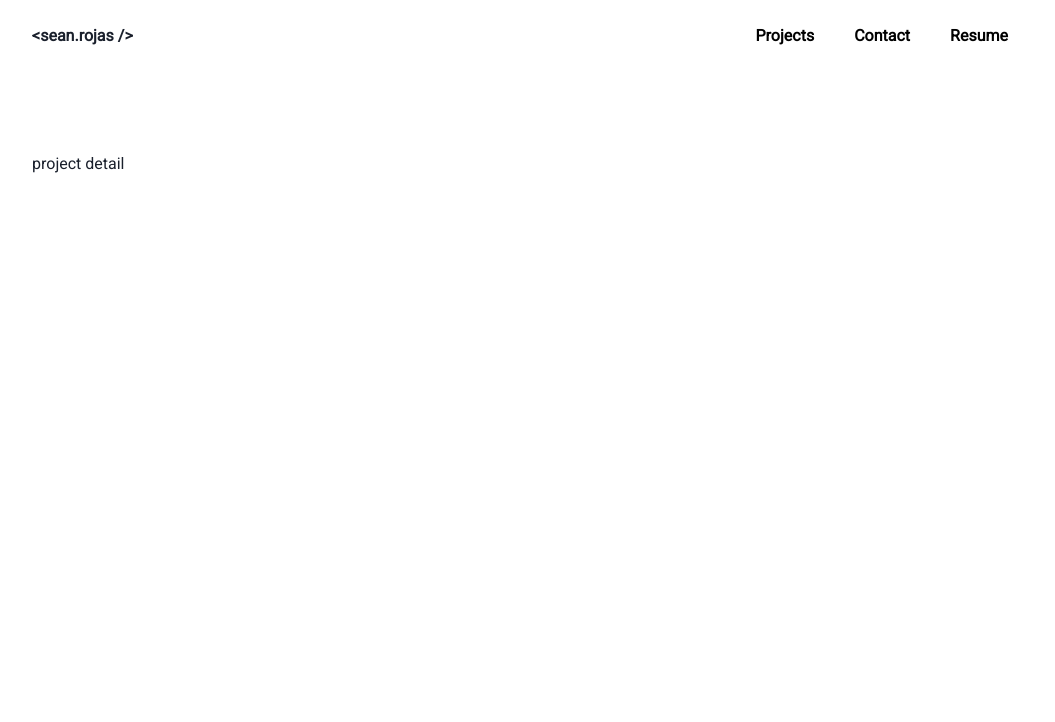
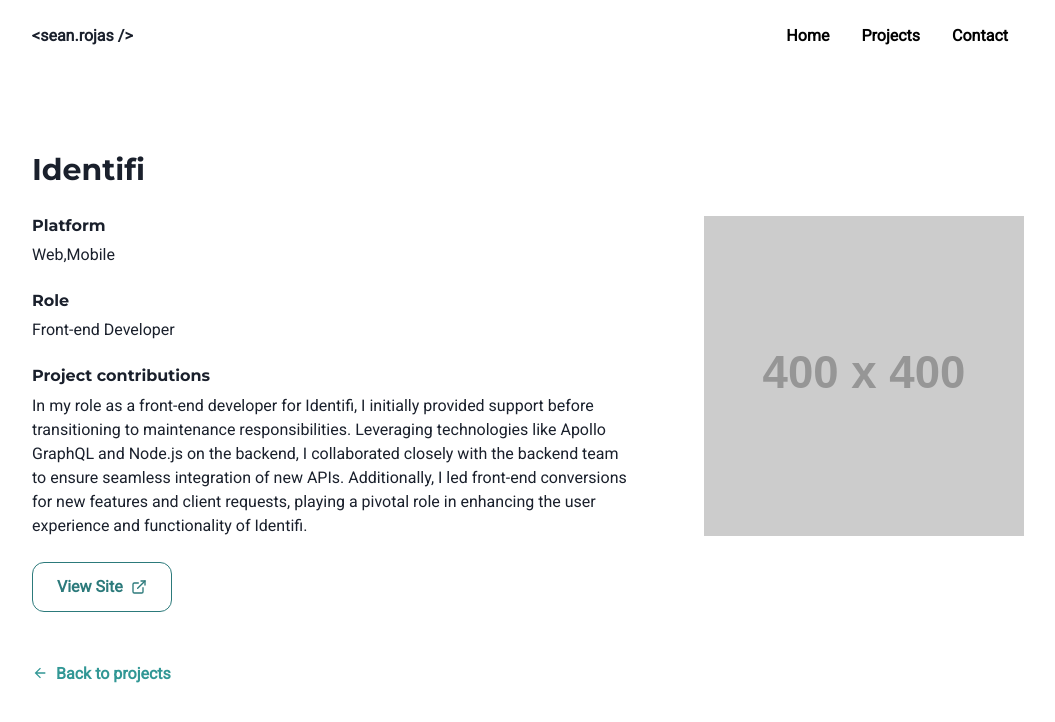
Before and after one commit to sr-webcode/my-portfolio, a React (Vite) app: page /projects/identifi in a window 1280 px wide. Shown: the top 722 px of the page, without its empty margins (112-1167 px from the left). Built offline with nearby package versions, Linux system fonts and the light colour scheme.

Commit message:
feat: Add project detail page, setup absolute imports

```diff
--- a/src/components/Navigation/index.tsx
+++ b/src/components/Navigation/index.tsx
@@ -15,15 +15,15 @@
 			<Button variant="text" padding={0} as={Link} to="/">
 				{'<sean.rojas />'}
 			</Button>
-			<HStack>
+			<HStack spacing={0}>
+				<Button as={Link} to={PAGE_URLS.HOME} variant="ghost">
+					Home
+				</Button>
 				<Button as={Link} to={PAGE_URLS.PROJECTS} variant="ghost">
 					Projects
 				</Button>
 				<Button as={Link} to={PAGE_URLS.CONTACT} variant="ghost">
 					Contact
-				</Button>
-				<Button as={Link} to={'/works'} variant="ghost">
-					Resume
 				</Button>
 			</HStack>
 		</HStack>
--- a/src/constants.ts
+++ b/src/constants.ts
@@ -1,13 +1,21 @@
+type TPlatformTypes = 'Web' | 'Mobile';
+
 type TProject = {
+	id: string;
 	name: string;
 	description: string;
 	contributions: string;
 	url?: string;
+	role?: string;
+	platForms: TPlatformTypes[];
 };
 
 export const projects: TProject[] = [
 	{
+		id: 'outstaffer',
+		platForms: ['Web'],
 		name: 'Outstaffer GWP',
+		role: 'Senior Front-end developer',
 		url: 'https://www.google.com/',
 		description:
 			'With Outstaffer, the process of hiring and managing global talent becomes remarkably straightforward. From recruitment to onboarding, compliance to payments, we handle every aspect of global HR, allowing companies to focus on their core objectives while we take care of the rest.',
@@ -15,6 +23,8 @@
 			'As a senior front-end developer at Outstaffer, my role revolves around enhancing the user experience and functionality of our global platform product. From UI conversions to API integrations, I collaborate closely with the backend team to ensure seamless communication and integration between frontend and backend systems. Leveraging React for the frontend and Node.js for the backend, I work tirelessly to adapt and evolve our platform as it grows in size and complexity.'
 	},
 	{
+		id: 'reitscreener',
+		platForms: ['Web', 'Mobile'],
 		name: 'Reitscreener',
 		url: 'https://www.google.com/',
 		description:
@@ -23,6 +33,8 @@
 			"As one of the front-end engineers behind REITScreener, my focus has been on the visual transformation of the user interface while maintaining the integrity of the platform for our pro-members. This involved crafting a seamless UI conversion that ensures a smooth transition for users, all while upholding the functionality and familiarity that our pro-members value. By meticulously refining every aspect of the front-end experience, I've contributed to enhancing the usability and accessibility of REITScreener, empowering investors to navigate the complex world of REIT investing with confidence."
 	},
 	{
+		id: 'insite-logic',
+		platForms: ['Web'],
 		name: 'Insite Logic',
 		url: 'https://www.google.com/',
 		description:
@@ -31,6 +43,8 @@
 			'In this project, I spearheaded the front-end development using React, collaborating closely with a backend developer responsible for crafting robust API services. Together, we orchestrated a seamless integration of data and design, breathing life into the intricate analytics and dynamic user interface that define InSite Logic.'
 	},
 	{
+		id: 'identifi',
+		platForms: ['Web', 'Mobile'],
 		name: 'Identifi',
 		url: 'https://www.google.com/',
 		description:
--- a/src/pages/Home.tsx
+++ b/src/pages/Home.tsx
@@ -7,6 +7,7 @@
 	VStack,
 	HStack
 } from '@chakra-ui/react';
+import resumePdfLink from '@assets/docs/resume.pdf';
 
 import myProfileAvatar from '../assets/profilePicture.png';
 import { PAGE_URLS } from '../routes';
@@ -31,6 +32,9 @@
 				<Button onClick={() => navigate(PAGE_URLS.PROJECTS)}>
 					View Projects
 				</Button>
+				<Button as={'a'} variant="outline" href={resumePdfLink} target="_blank">
+					Download CV
+				</Button>
 			</HStack>
 		</VStack>
 	);
--- a/src/pages/ProjectDetail.tsx
+++ b/src/pages/ProjectDetail.tsx
@@ -1,18 +1,78 @@
-import { useNavigate } from 'react-router-dom';
+import { useParams, Navigate, Link } from 'react-router-dom';
 import {
+	Box,
+	Button,
+	Center,
+	HStack,
+	Heading,
+	Image,
+	Stack,
 	Text,
-	Avatar,
-	Button,
-	Heading,
-	VStack,
-	HStack
+	Wrap,
+	WrapItem
 } from '@chakra-ui/react';
 
-import myProfileAvatar from '../assets/profilePicture.png';
-import { PAGE_URLS } from '../routes';
+import { PAGE_URLS } from '@/routes';
+import { projects } from '@/constants';
+import { ArrowBackIcon, ExternalLinkIcon } from '@chakra-ui/icons';
+
+interface IProjectDetailItems {
+	title: string;
+	content: string;
+}
+
+const ProjectDetailItems = ({ title, content }: IProjectDetailItems) => (
+	<Stack>
+		<Heading size="sm">{title}</Heading>
+		<Text>{content}</Text>
+	</Stack>
+);
 
 const ProjectDetail = () => {
-	return <div>project detail</div>;
+	const { id: paramId } = useParams<{ id: string }>();
+	const project = projects.find(({ id }) => id === paramId);
+	if (!project) return <Navigate to="/404" />;
+
+	const { name, platForms, role, contributions, url } = project;
+
+	return (
+		<Stack width="full" spacing={7} alignItems="flex-start">
+			<Heading size="lg">{name}</Heading>
+			<HStack alignItems="flex-start" justifyContent="space-between">
+				<Stack spacing={6} alignItems="flex-start" width="60%">
+					<ProjectDetailItems title="Platform" content={platForms.toString()} />
+					<ProjectDetailItems
+						title="Role"
+						content={role ?? 'Front-end Developer'}
+					/>
+					<ProjectDetailItems
+						title="Project contributions"
+						content={contributions}
+					/>
+					<Button
+						as="a"
+						href={url}
+						variant="outline"
+						rightIcon={<ExternalLinkIcon />}
+					>
+						View Site
+					</Button>
+				</Stack>
+				<Box width="100%" maxWidth={320}>
+					<Image alt={name} fallbackSrc="https://via.placeholder.com/400" />
+				</Box>
+			</HStack>
+			<Button
+				mt={6}
+				as={Link}
+				variant="link"
+				to={PAGE_URLS.PROJECTS}
+				leftIcon={<ArrowBackIcon />}
+			>
+				Back to projects
+			</Button>
+		</Stack>
+	);
 };
 
 export default ProjectDetail;
--- a/src/pages/Projects.tsx
+++ b/src/pages/Projects.tsx
@@ -7,10 +7,11 @@
 	HStack,
 	Box,
 	Image,
-	Button,
-	FlexProps
+	Button
 } from '@chakra-ui/react';
+import { Link } from 'react-router-dom';
 
+import { PAGE_URLS } from '@/routes';
 import { projects } from '@/constants';
 import { ExternalLinkIcon } from '@chakra-ui/icons';
 
@@ -18,16 +19,21 @@
 	return (
 		<VStack width="100%" alignItems="flex-start" spacing={7}>
 			<Heading size="lg">Projects</Heading>
-			{projects.map(({ name, description, url }, idx) => {
+			{projects.map(({ id, name, description, url }, idx) => {
+				const cardVariant = idx % 2 !== 0 ? 'filled' : 'outline';
+				const projectURL = PAGE_URLS.PROJECT_DETAIL(id);
+
 				return (
-					<Card key={name} variant="filled" size="lg" width="100%" h="100%">
+					<Card h="100%" size="lg" key={id} width="100%" variant={cardVariant}>
 						<CardBody>
 							<HStack spacing={7} alignItems="flex-start">
 								<VStack alignItems="flex-start" spacing={4}>
 									<Heading size="md">{name}</Heading>
 									<Text>{description}</Text>
 									<HStack>
-										<Button>View Details</Button>
+										<Button as={Link} to={projectURL}>
+											View Details
+										</Button>
 										<Button
 											as="a"
 											href={url}
--- a/src/routes.tsx
+++ b/src/routes.tsx
@@ -1,5 +1,5 @@
-import { Heading, VStack } from '@chakra-ui/react';
-import { createBrowserRouter, Outlet, useLocation } from 'react-router-dom';
+import { VStack } from '@chakra-ui/react';
+import { createBrowserRouter, Outlet } from 'react-router-dom';
 
 import Home from '@pages/Home';
 import Projects from '@/pages/Projects';
@@ -11,6 +11,7 @@
 export const PAGE_URLS = {
 	HOME: '/',
 	PROJECTS: '/projects',
+	PROJECT_DETAIL: (id: string) => `/projects/${id}`,
 	CONTACT: '/contact'
 };
 
--- a/tsconfig.json
+++ b/tsconfig.json
@@ -24,8 +24,9 @@
 		"baseUrl": "./src",
 		"paths": {
 			"@/*": ["*"],
-			"@components/*": ["components/*"],
-			"@pages/*": ["pages/*"]
+			"@pages/*": ["pages/*"],
+			"@assets/*": ["assets/*"],
+			"@components/*": ["components/*"]
 		}
 	},
 	"include": ["src"],
--- a/vite.config.ts
+++ b/vite.config.ts
@@ -11,7 +11,8 @@
 		alias: {
 			'@': '/src',
 			'@components': '/src/components',
-			'@pages': '/src/pages'
+			'@pages': '/src/pages',
+			'@assets': '/src/assets'
 		}
 	}
 });
```
Also changed, not shown: 1 other file (tests, documents, lock files or other folders).
